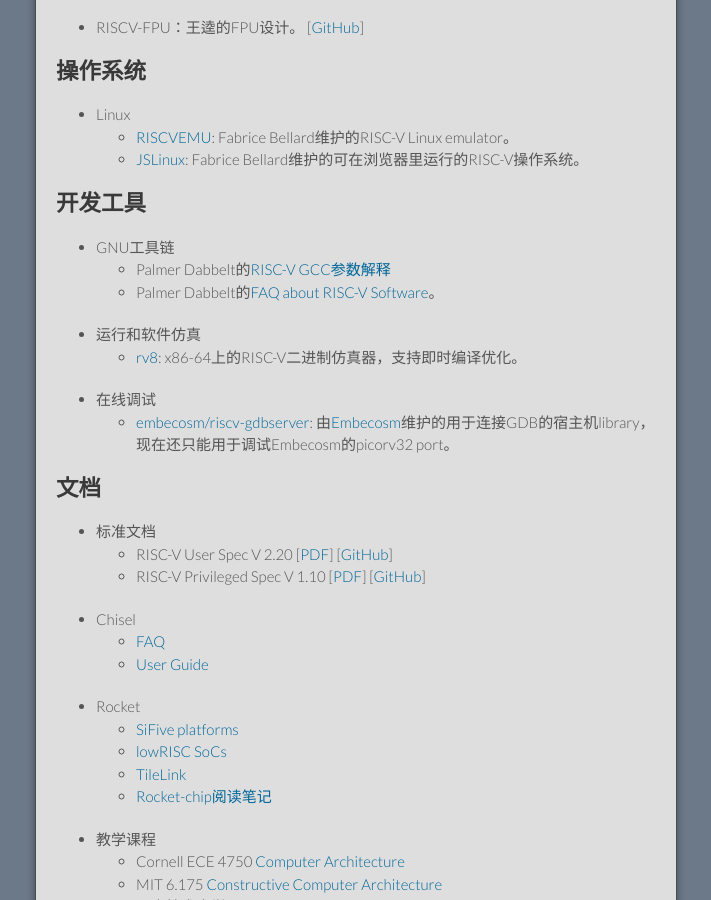
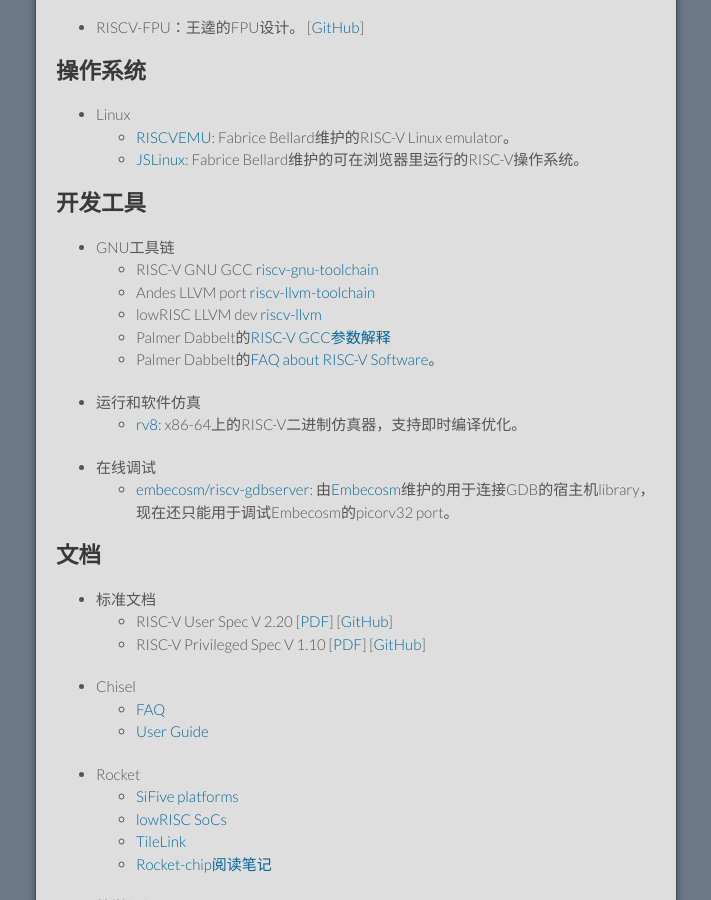
Before and after one commit to cnrv/home, a Jekyll site: the page built from resource.md, in a window 1280 px wide and 900 px high, scrolled down 1652 px. Shown: the whole window, without its empty margins (284-995 px from the left). Built offline with Jekyll 4.4.1, drawn with Linux system fonts in a browser that asks for light colours; Markdown is read by kramdown in place of the engine named in the settings; comment, search, counter and statistics services are not loaded; our own code applies the rules of GitHub Pages for plain Markdown files.

Commit message:
add llvm

```diff
--- a/resource.md
+++ b/resource.md
@@ -101,6 +101,9 @@
 ## 开发工具
 
 + GNU工具链
+  - RISC-V GNU GCC [riscv-gnu-toolchain](https://github.com/riscv/riscv-gnu-toolchain)
+  - Andes LLVM port [riscv-llvm-toolchain](https://github.com/andestech/riscv-llvm-toolchain)
+  - lowRISC LLVM dev [riscv-llvm](https://github.com/lowRISC/riscv-llvm)
   - Palmer Dabbelt的[RISC-V GCC参数解释](https://www.sifive.com/blog/2017/08/14/all-aboard-part-1-compiler-args/)
   - Palmer Dabbelt的[FAQ about RISC-V Software](http://www.dabbelt.com/~palmer/riscv-faq.html)。
 
```
